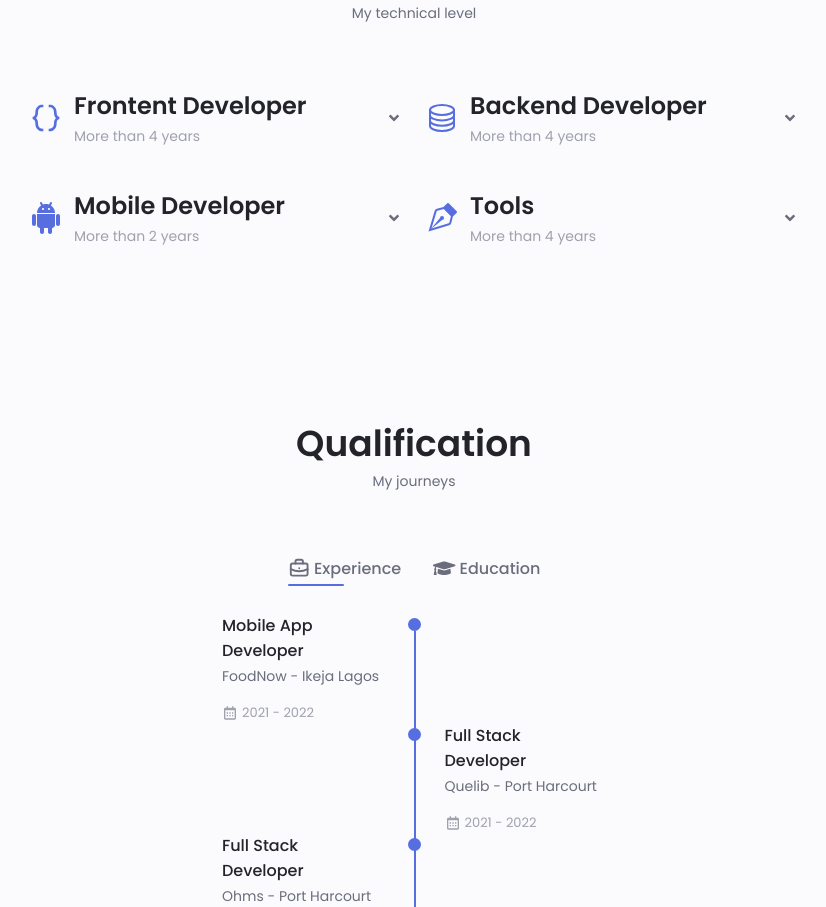
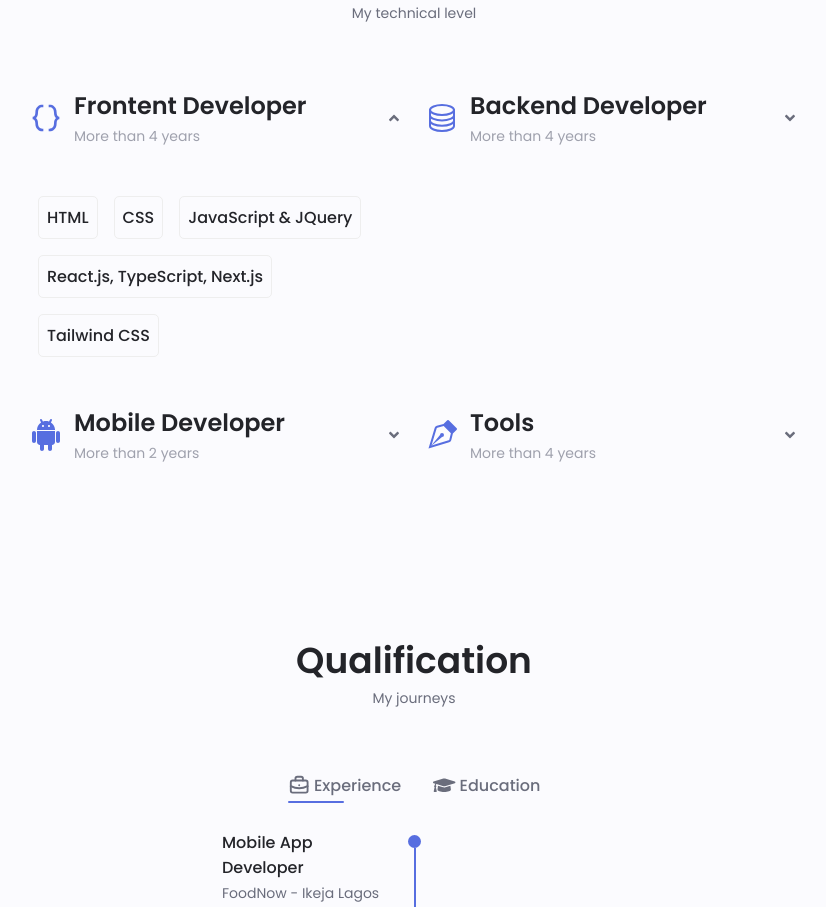
Before and after one commit to BrightCode1/portfolio, a React (Create React App) app: page / in a window 1280 px wide. Shown: the part 1497-2404 px from the top of the page, without its empty margins (226-1052 px from the left). Built offline with nearby package versions, Linux system fonts and the light colour scheme; the HTML template or start-up script is replaced by a standard one.

Commit message:
changed skills design added tailwind css, sequelize, graphql

```diff
--- a/src/components/SkillsCard.jsx
+++ b/src/components/SkillsCard.jsx
@@ -3,7 +3,7 @@ import React, { useState } from "react";
 import { FaAngleDown } from "react-icons/fa";
 
 const SkillsCard = ({ skill }) => {
-  const [openList, setOpenList] = useState(false);
+  const [openList, setOpenList] = useState(skill.id === 0 ? true : false);
   return (
     <div
       className={`skills__content ${
@@ -21,21 +21,21 @@ const SkillsCard = ({ skill }) => {
         <FaAngleDown className="skills__arrow" />
       </div>
 
-      <div className="skills__list grid">
+      <div className="skills__list">
         {skill.languages.map((language) => (
           <div className="skills__data" key={language.lowerCase}>
             <div className="skills__titles">
               <h3 className="skills__name">{language.name}</h3>
-              <span className="skills__num">{language.level}</span>
+              {/* <span className="skills__num">{language.level}</span> */}
             </div>
-            <div className="skills__bar">
+            {/* <div className="skills__bar">
               <span
                 style={{
                   width: `${language.number}%`,
                 }}
                 className={`skills__percentage skills__${language.lowerCase}`}
               ></span>
-            </div>
+            </div> */}
           </div>
         ))}
       </div>
--- a/src/sections/Skills/skillStyles.js
+++ b/src/sections/Skills/skillStyles.js
@@ -36,12 +36,14 @@ export const SkillsContainer = styled.section`
     }
 
     .skills__list {
-      transition: all 0.3s ease-in-out;
+      flex-wrap: wrap;
+      display: flex;
 
       .skills__titles {
-        display: flex;
-        justify-content: space-between;
-        margin-bottom: var(--mb-0-5);
+        margin: var(--mb-0-5);
+        border: 1px solid #eee;
+        padding: var(--mb-0-5);
+        border-radius: 5px;
 
         .skills__name {
           font-size: var(--normal-font-size);
--- a/src/sections/Skills/skillsContent.js
+++ b/src/sections/Skills/skillsContent.js
@@ -34,6 +34,12 @@ export const mySkills = [
         level: "70%",
         number: "70",
       },
+      {
+        name: "Tailwind CSS",
+        lowerCase: "tailwind",
+        level: "70%",
+        number: "70",
+      },
     ],
   },
   {
@@ -49,7 +55,7 @@ export const mySkills = [
         number: "80",
       },
       {
-        name: "Node.js (Express.js)",
+        name: "Node.js (Express.js, Sequelize)",
         lowerCase: "node",
         level: "80%",
         number: "80",
@@ -64,6 +70,12 @@ export const mySkills = [
       {
         name: "MongoDB",
         lowerCase: "mongodb",
+        level: "70%",
+        number: "70",
+      },
+      {
+        name: "GraphQL",
+        lowerCase: "graphql",
         level: "70%",
         number: "70",
       },
```
